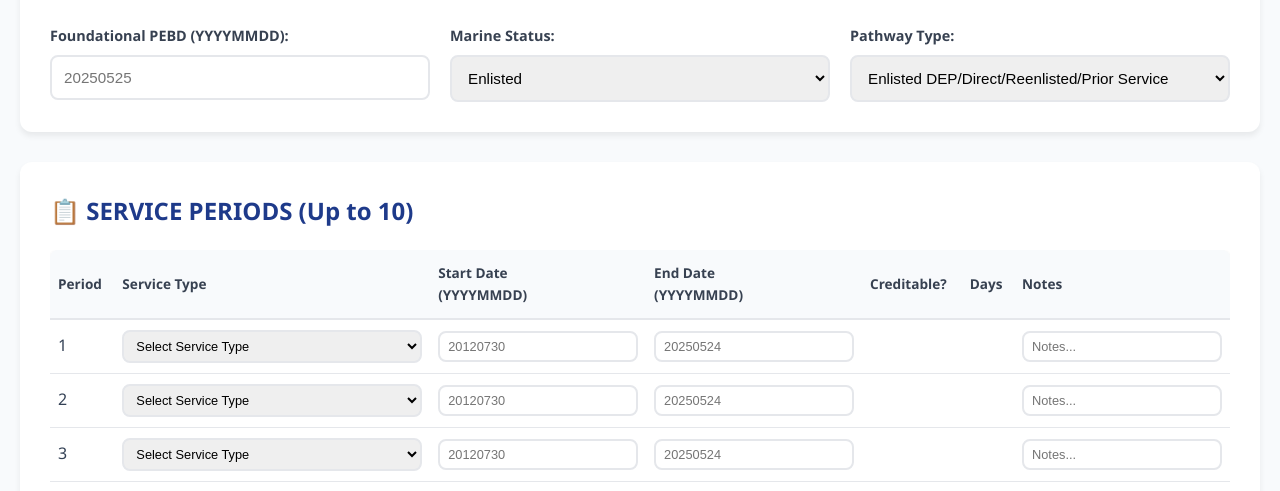
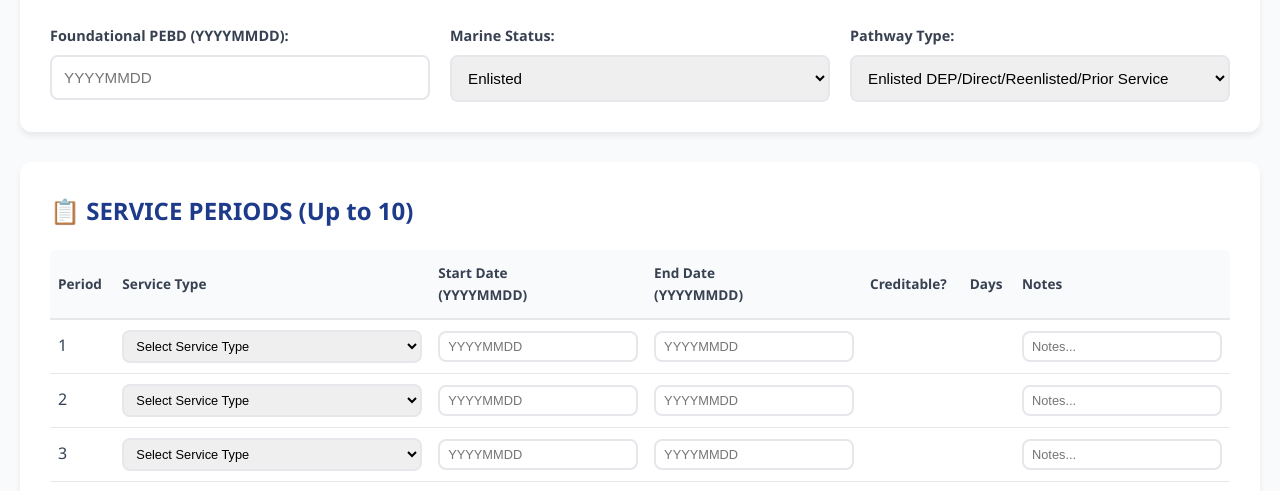
Before and after one commit to furby203824/PEBD-CALCULATOR, a plain HTML site: page index.html in a window 1280 px wide. Shown: the part 305-796 px from the top of the page. Drawn offline with Linux system fonts and the light colour scheme.

Commit message:
Update index.html

```diff
--- a/index.html
+++ b/index.html
@@ -285,7 +285,7 @@
             <div class="grid grid-3">
                 <div class="form-group">
                     <label for="foundationalPEBD">Foundational PEBD (YYYYMMDD):</label>
-                    <input type="text" id="foundationalPEBD" placeholder="20250525" maxlength="8">
+                    <input type="text" id="foundationalPEBD" placeholder="YYYYMMDD" maxlength="8">
                 </div>
                 <div class="form-group">
                     <label for="marineStatus">Marine Status:</label>
@@ -450,11 +450,11 @@
                         </select>
                     </td>
                     <td>
-                        <input type="text" placeholder="20120730" maxlength="8"
+                        <input type="text" placeholder="YYYYMMDD" maxlength="8"
                                onkeyup="updatePeriod(${i})" data-period="${i}" data-field="startDate">
                     </td>
                     <td>
-                        <input type="text" placeholder="20250524" maxlength="8"
+                        <input type="text" placeholder="YYYYMMDD" maxlength="8"
                                onkeyup="updatePeriod(${i})" data-period="${i}" data-field="endDate">
                     </td>
                     <td id="creditable-${i}"></td>
```
